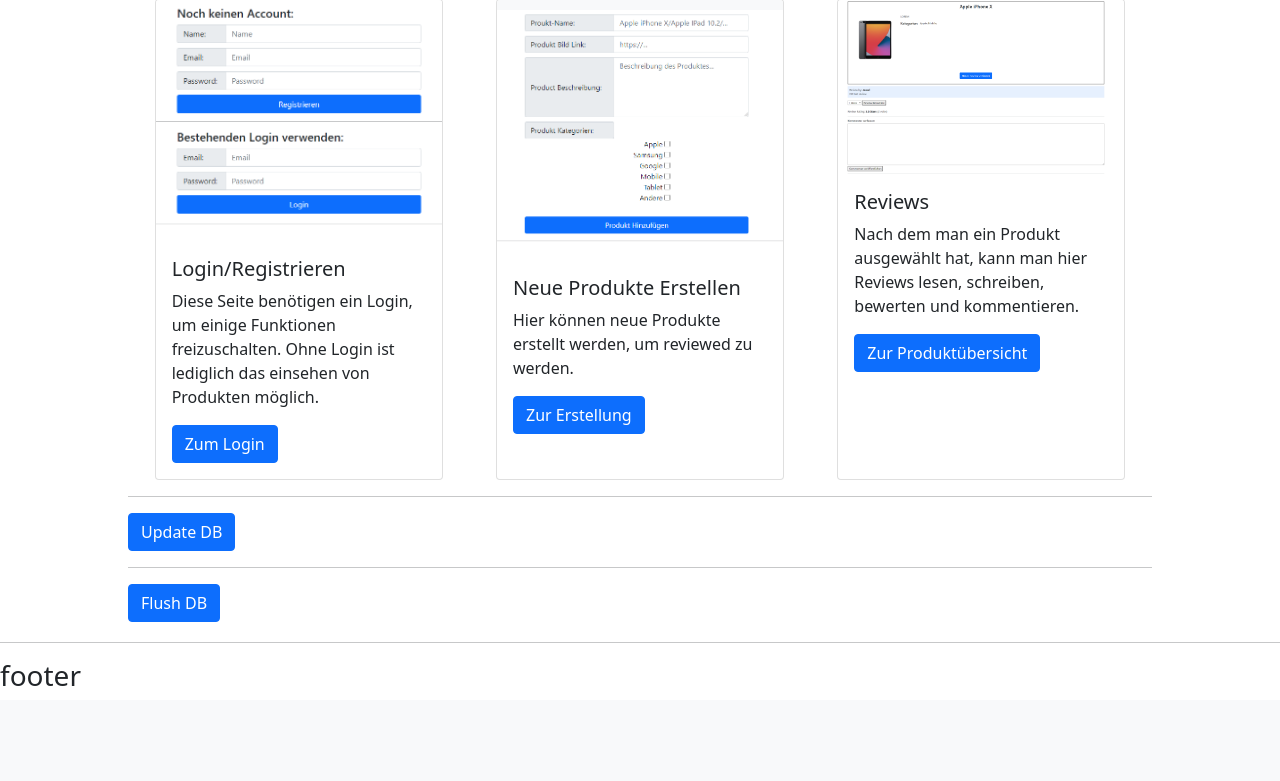
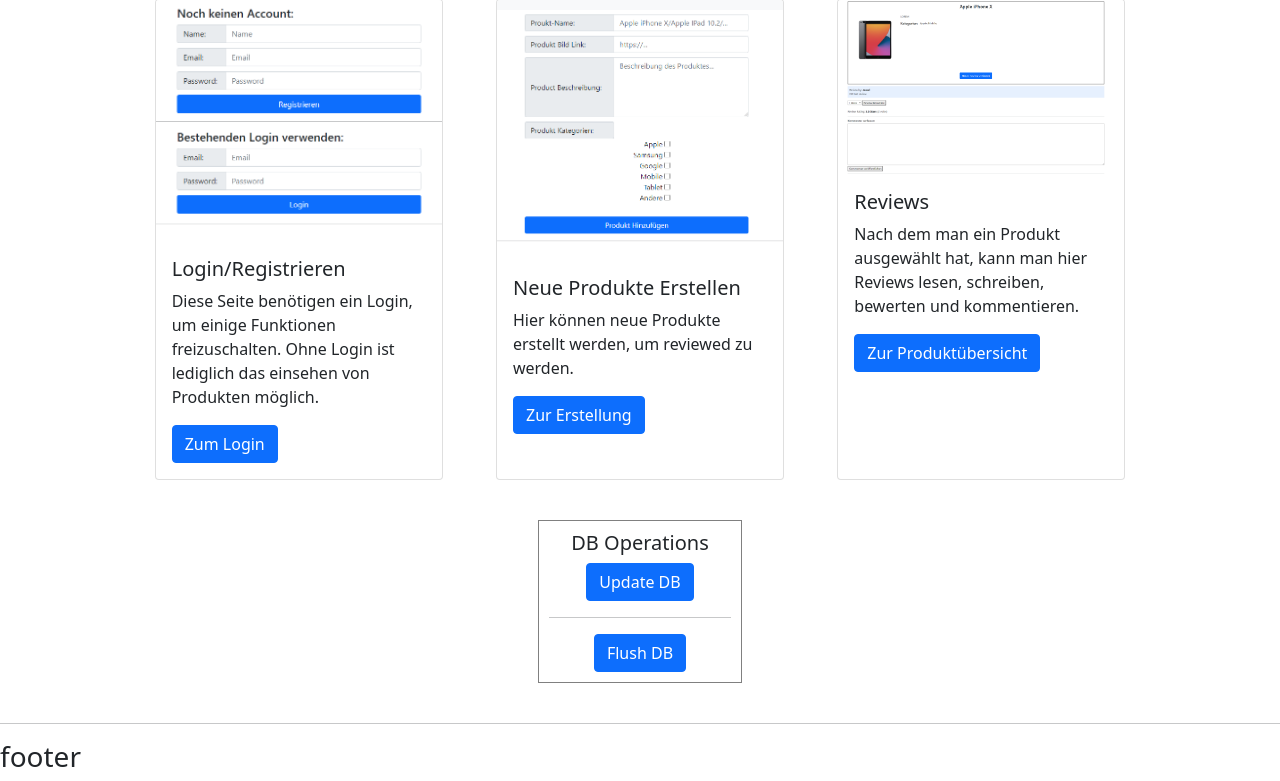
Before and after one commit to JamalHarrisKo/HandyReviews, a PHP site: page / in a window 1280 px wide. Shown: the part 125-906 px from the top of the page. Before the commit the page ends 811 px from the top, so only its background shows below. Run offline with PHP 8.4, Linux system fonts and the light colour scheme.

Commit message:
[task]update styling for db operations on homepage

```diff
--- a/src/Public/Css/style.css
+++ b/src/Public/Css/style.css
@@ -127,5 +127,11 @@ body{
     background-color: lightgrey;
     width: 60%;
     margin:10% auto;
-
 }
+.db_buttons{
+    width: 20%;
+    margin: 40px auto;
+    text-align: center;
+    border: 1px solid grey;
+    padding: 10px;
+}
--- a/src/index.php
+++ b/src/index.php
@@ -30,7 +30,8 @@
             </div>
         </div>
     </div>
-    <hr>
+    <div class="db_buttons">
+        <h5>DB Operations</h5>
         <form class="dbupdate" action="updateDB.php" method="post">
             <button type="submit" name="updatebutton" class="btn btn-primary">Update DB</button>
         </form>
@@ -39,6 +40,7 @@
             <button type="submit" name="updatebutton" class="btn btn-primary">Flush DB</button>
         </form>
     </div>
+</div>
 
 
 
```
Lines whose indentation alone changed are shown as unchanged.
